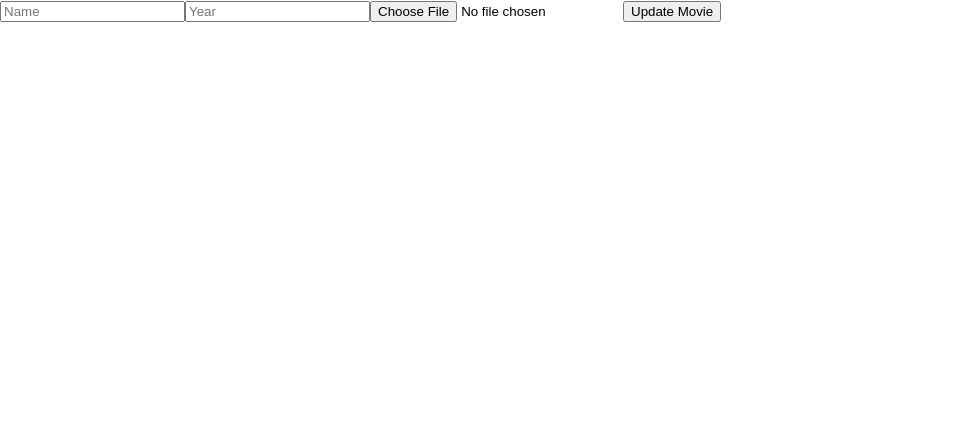
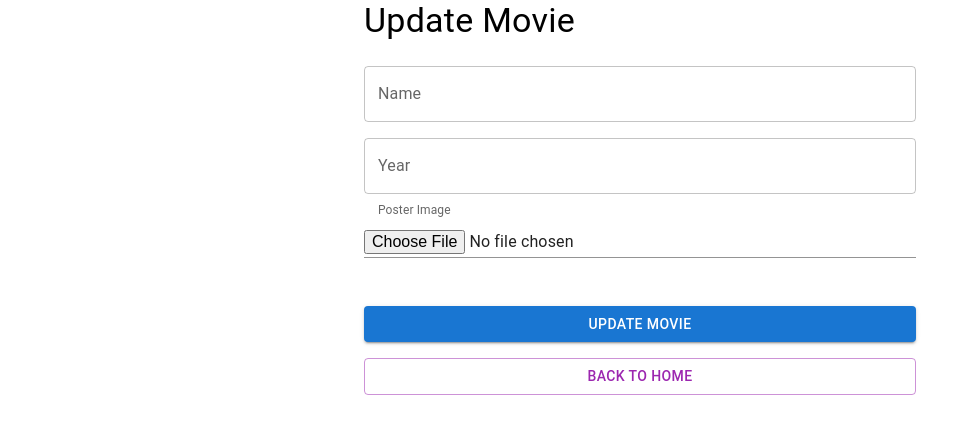
Before and after one commit to MohamedMusthaque/Movie-Store, a React (Create React App) app in the folder movie-store/: page /update/1 in a window 1280 px wide. Shown: the top 434 px of the page, without its empty margins (0-980 px from the left). Built offline with nearby package versions, Linux system fonts and the light colour scheme; no server answers; the HTML template or start-up script is replaced by a standard one.

Commit message:
relevant files updated with back button option

```diff
--- a/movie-store/src/Components/AddMovie.js
+++ b/movie-store/src/Components/AddMovie.js
@@ -1,51 +1,103 @@
-import React, { useState } from 'react';
+import React, { useState, useRef } from 'react';
 import axios from 'axios';
 import { useNavigate } from 'react-router-dom';
+import {
+    Box,
+    Button,
+    TextField,
+    Typography,
+    Container,
+    Input,
+    InputLabel,
+    FormControl,
+} from '@mui/material';
 
 const AddMovie = () => {
     const [movie, setMovie] = useState({ name: '', year: '', posterImage: '' });
     const navigate = useNavigate();
+    const fileInputRef = useRef(null); // Ref for the file input
 
     const handleSubmit = (e) => {
         e.preventDefault();
-        axios.post(`${process.env.REACT_APP_API_URL}/movies`, movie)
+        axios.post(`https://localhost:7123/api/movies`, movie)
             .then(() => {
                 alert('Movie added successfully!');
                 navigate('/');
             })
             .catch((err) => console.error(err));
-    }
+    };
 
     const handleImageChange = (e) => {
         const file = e.target.files[0];
+
+        if (file) {
             const reader = new FileReader();
             reader.onload = () => {
                 setMovie({ ...movie, posterImage: reader.result });
             };
             reader.readAsDataURL(file);
+        } else {
+            // Reset the file input if "Cancel" is pressed
+            fileInputRef.current.value = '';
+        }
     };
 
     return (
-        <form onSubmit={handleSubmit}>
-            <input
-                type="text"
-                placeholder="Name"
+        <Container maxWidth="sm">
+            <Typography variant="h4" component="h1" gutterBottom>
+                Add Movie
+            </Typography>
+            <Box component="form" onSubmit={handleSubmit} sx={{ mt: 2 }}>
+                <TextField
+                    fullWidth
+                    label="Name"
+                    variant="outlined"
+                    margin="normal"
                     value={movie.name}
                     onChange={(e) => setMovie({ ...movie, name: e.target.value })}
                 />
-            <input
+                <TextField
+                    fullWidth
+                    label="Year"
                     type="number"
-                placeholder="Year"
+                    variant="outlined"
+                    margin="normal"
                     value={movie.year}
                     onChange={(e) => setMovie({ ...movie, year: e.target.value })}
                 />
-            <input
+                <FormControl fullWidth margin="normal">
+                    <InputLabel htmlFor="poster-image" shrink>Poster Image</InputLabel>
+                    <Input
+                        id="poster-image"
                         type="file"
-                accept="image/*"
+                        inputProps={{ accept: 'image/*' }}
                         onChange={handleImageChange}
+                        inputRef={fileInputRef} // Attach the ref here
                     />
-            <button type="submit">Add Movie</button>
-        </form>
+                </FormControl>
+                <Box sx={{ mt: 3 }}>
+                    <Button
+                        type="submit"
+                        variant="contained"
+                        color="primary"
+                        fullWidth
+                    >
+                        Add Movie
+                    </Button>
+                </Box>
+                {/* Back to Home Button */}
+                <Box sx={{ mt: 2 }}>
+                    <Button
+                        variant="outlined"
+                        color="secondary"
+                        fullWidth
+                        onClick={() => navigate('/')} // Navigate back to home
+                    >
+                        Back to Home
+                    </Button>
+                </Box>
+            </Box>
+        </Container>
     );
 };
 
--- a/movie-store/src/Components/UpdateMovie.js
+++ b/movie-store/src/Components/UpdateMovie.js
@@ -1,21 +1,37 @@
 import React, { useState, useEffect } from 'react';
 import axios from 'axios';
 import { useParams, useNavigate } from 'react-router-dom';
+import {
+    Box,
+    Button,
+    Container,
+    TextField,
+    Typography,
+    FormControl,
+    Input,
+    InputLabel,
+    Avatar,
+} from '@mui/material';
 
 const UpdateMovie = () => {
     const { id } = useParams();
     const navigate = useNavigate();
     const [movie, setMovie] = useState({ name: '', year: '', posterImage: '' });
+    const [previewImage, setPreviewImage] = useState(''); // For previewing the image
 
     useEffect(() => {
-        axios.get(`http://localhost:5000/api/movies/${id}`)
-            .then((response) => setMovie(response.data))
+        // Fetch the movie details
+        axios.get(`https://localhost:7123/api/movies/${id}`)
+            .then((response) => {
+                setMovie(response.data);
+                setPreviewImage(response.data.posterImage); // Initialize preview image
+            })
             .catch((err) => console.error(err));
     }, [id]);
 
     const handleSubmit = (e) => {
         e.preventDefault();
-        axios.put(`http://localhost:5000/api/movies/${id}`, movie)
+        axios.put(`https://localhost:7123/api/movies/${id}`, movie)
             .then(() => {
                 alert('Movie updated successfully!');
                 navigate('/');
@@ -25,34 +41,88 @@ const UpdateMovie = () => {
 
     const handleImageChange = (e) => {
         const file = e.target.files[0];
+
+        if (file) {
             const reader = new FileReader();
             reader.onload = () => {
-            setMovie({ ...movie, posterImage: reader.result });
+                setPreviewImage(reader.result); // Show the new image
+                setMovie({ ...movie, posterImage: reader.result }); // Update the movie's posterImage
             };
             reader.readAsDataURL(file);
+        } else {
+            setPreviewImage(movie.posterImage); // If canceled, revert to the existing image
+        }
     };
 
     return (
-        <form onSubmit={handleSubmit}>
-            <input
-                type="text"
-                placeholder="Name"
+        <Container maxWidth="sm">
+            <Typography variant="h4" component="h1" gutterBottom>
+                Update Movie
+            </Typography>
+            <Box
+                component="form"
+                onSubmit={handleSubmit}
+                sx={{
+                    mt: 3,
+                    display: 'flex',
+                    flexDirection: 'column',
+                    gap: 2,
+                }}
+            >
+                <TextField
+                    label="Name"
+                    variant="outlined"
                     value={movie.name}
                     onChange={(e) => setMovie({ ...movie, name: e.target.value })}
+                    fullWidth
                 />
-            <input
+                <TextField
+                    label="Year"
                     type="number"
-                placeholder="Year"
+                    variant="outlined"
                     value={movie.year}
                     onChange={(e) => setMovie({ ...movie, year: e.target.value })}
+                    fullWidth
                 />
-            <input
+                <FormControl>
+                    <InputLabel htmlFor="poster-image" shrink>Poster Image</InputLabel>
+                    <Input
+                        id="poster-image"
                         type="file"
-                accept="image/*"
+                        inputProps={{ accept: 'image/*' }}
                         onChange={handleImageChange}
                     />
-            <button type="submit">Update Movie</button>
-        </form>
+                </FormControl>
+                <Box sx={{ textAlign: 'center', mt: 2 }}>
+                    {previewImage && (
+                        <Avatar
+                            src={previewImage}
+                            alt="Movie Poster Preview"
+                            sx={{
+                                width: 150,
+                                height: 150,
+                                margin: '0 auto',
+                                border: '1px solid #ccc',
+                            }}
+                        />
+                    )}
+                </Box>
+                <Button type="submit" variant="contained" color="primary" fullWidth>
+                    Update Movie
+                </Button>
+            </Box>
+            {/* Back to Home Button */}
+            <Box sx={{ mt: 2 }}>
+                <Button
+                    variant="outlined"
+                    color="secondary"
+                    fullWidth
+                    onClick={() => navigate('/')} // Navigate back to home
+                >
+                    Back to Home
+                </Button>
+            </Box>
+        </Container>
     );
 };
 
```
Also changed, not shown: movie-store/src/Components/MovieList.js (+63 -19 lines). Lines whose indentation alone changed are shown as unchanged.
